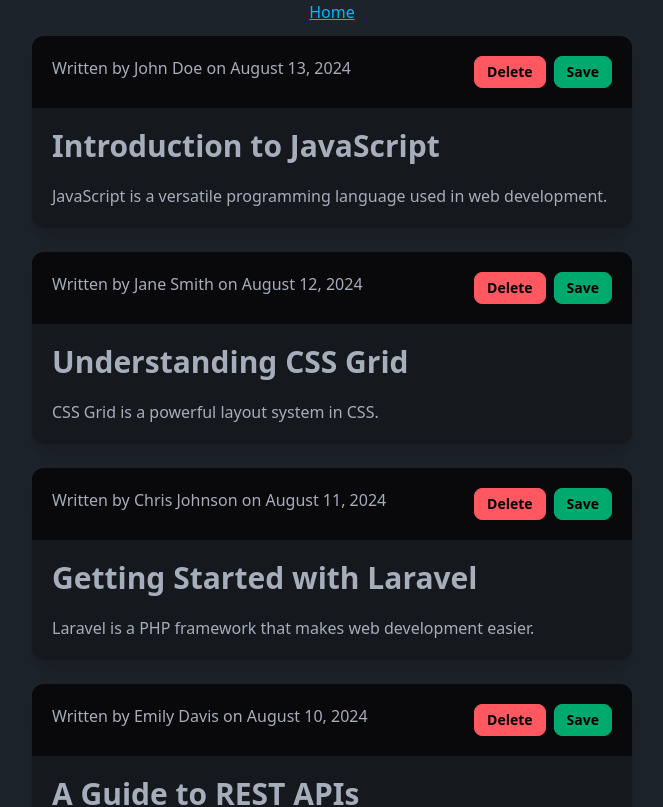
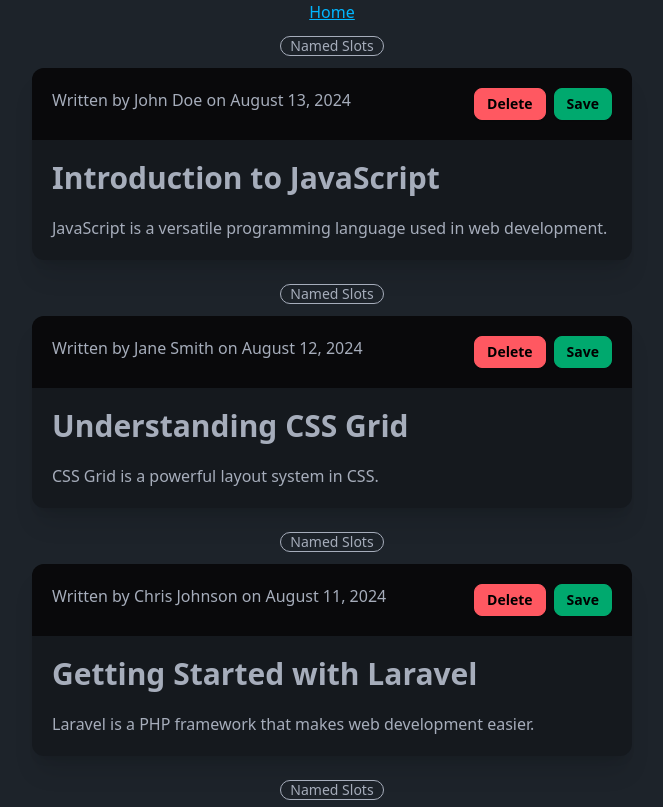
Before and after one commit to carljosephsalac/vue-composition-api, a Vue app: page / in a window 1280 px wide. Shown: the top 807 px of the page, without its empty margins (308-971 px from the left). Built offline with nearby package versions, Linux system fonts and the light colour scheme.

Commit message:
Slots and v-slots

```diff
--- /dev/null
+++ b/src/components/MyWrapper.vue
@@ -0,0 +1,6 @@
+<template>
+  <div class="flex flex-col items-center w-full">
+    <slot name="badge"></slot>
+    <slot></slot>
+  </div>
+</template>
--- a/src/views/HomeView.vue
+++ b/src/views/HomeView.vue
@@ -1,4 +1,5 @@
 <script setup>
+import MyWrapper from '@/components/MyWrapper.vue'
 import PostItem from '@/components/PostItem.vue'
 
 const posts = [
@@ -47,8 +48,11 @@ const posts = [
 
 <template>
   <div v-for="post in posts" :key="post.id">
-    <div class="flex justify-center w-full">
+    <MyWrapper>
+      <template #badge>
+        <div class="mt-3 badge badge-outline">Named Slots</div>
+      </template>
       <PostItem :post="post" />
-    </div>
+    </MyWrapper>
   </div>
 </template>
```
